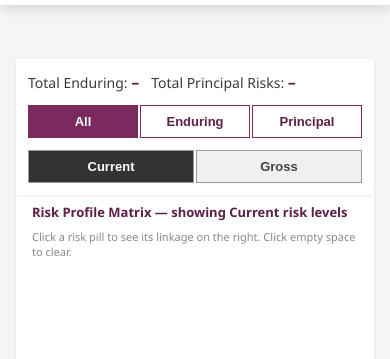
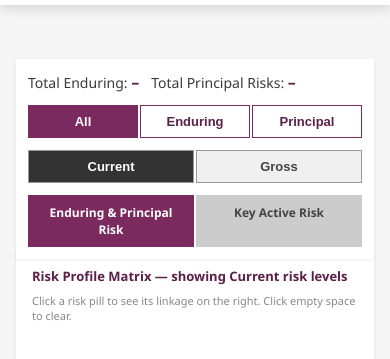
Before and after one commit to TerenceT-hub/risk-dashboards, a website: page risk-matrix.html in a window 390 px wide. Shown: the part 331-690 px from the top of the page. Drawn offline with Linux system fonts and the light colour scheme; a script that the page names is missing.

Commit message:
Add Key Active Risk view-tab link on Enduring & Principal Risk Summary page for two-way navigation

```diff
--- a/risk-matrix.html
+++ b/risk-matrix.html
@@ -112,6 +112,10 @@
     cursor: pointer;
   }
   .toggle-btn.active { background: #333; color: #fff; }
+
+  .view-tab-group { display: flex; gap: 2px; margin-left: auto; }
+  .view-tab { padding: 8px 16px; font-size: 12px; font-weight: 700; border: 1px solid #ccc; background: #ccc; color: #444; cursor: pointer; text-decoration: none; }
+  .view-tab.active { background: var(--maroon); border-color: var(--maroon); color: #fff; }
 
   .viz-row {
     display: grid;
@@ -275,6 +279,8 @@
     .tab-group, .toggle-group { width: 100%; position: static; transform: none; margin: 0; }
     .tab-group { margin-left: 0; }
     .tab-btn, .toggle-btn { flex: 1; padding-inline: 8px; }
+    .view-tab-group { width: 100%; margin-left: 0; }
+    .view-tab { flex: 1; text-align: center; }
     .viz-row { grid-template-columns: 1fr; }
     .viz-panel { border-right: none; border-bottom: 1px solid #eee; }
     .viz-panel:last-child { border-bottom: none; }
@@ -357,6 +363,11 @@
   <div class="toggle-group" id="toggleGroup">
     <button class="toggle-btn active" data-mode="Current">Current</button>
     <button class="toggle-btn" data-mode="Gross">Gross</button>
+  </div>
+
+  <div class="view-tab-group">
+    <span class="view-tab active">Enduring &amp; Principal Risk</span>
+    <a class="view-tab" href="risk-kar-detail.html">Key Active Risk</a>
   </div>
 </div>
 
```
